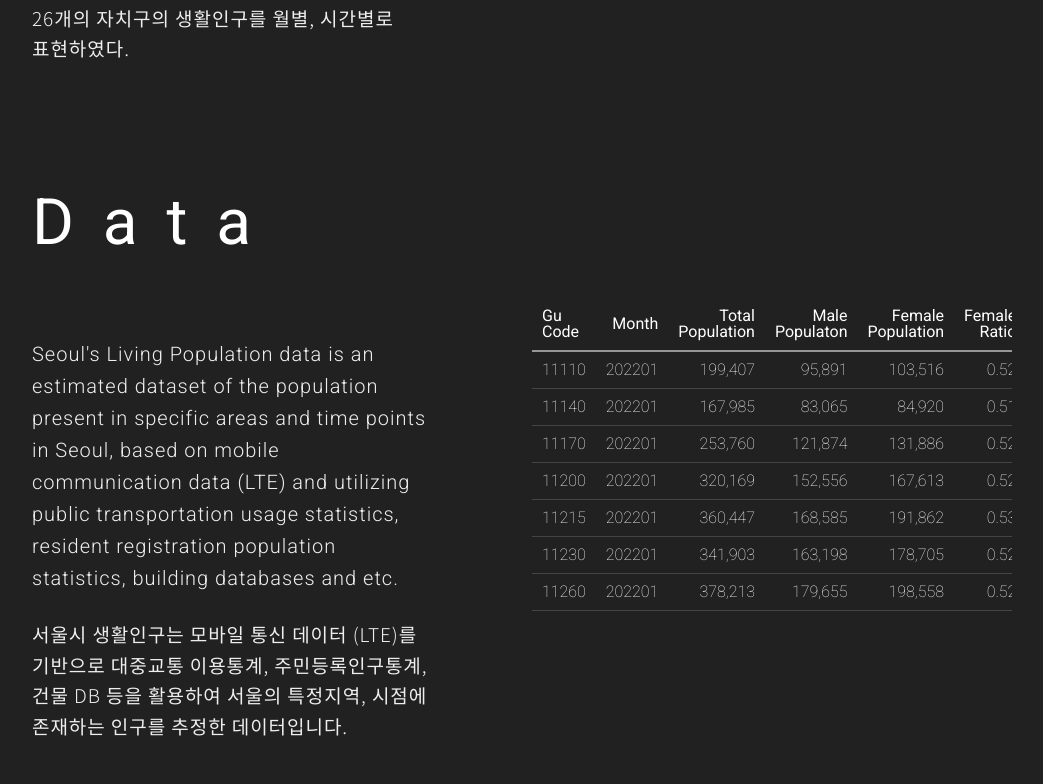
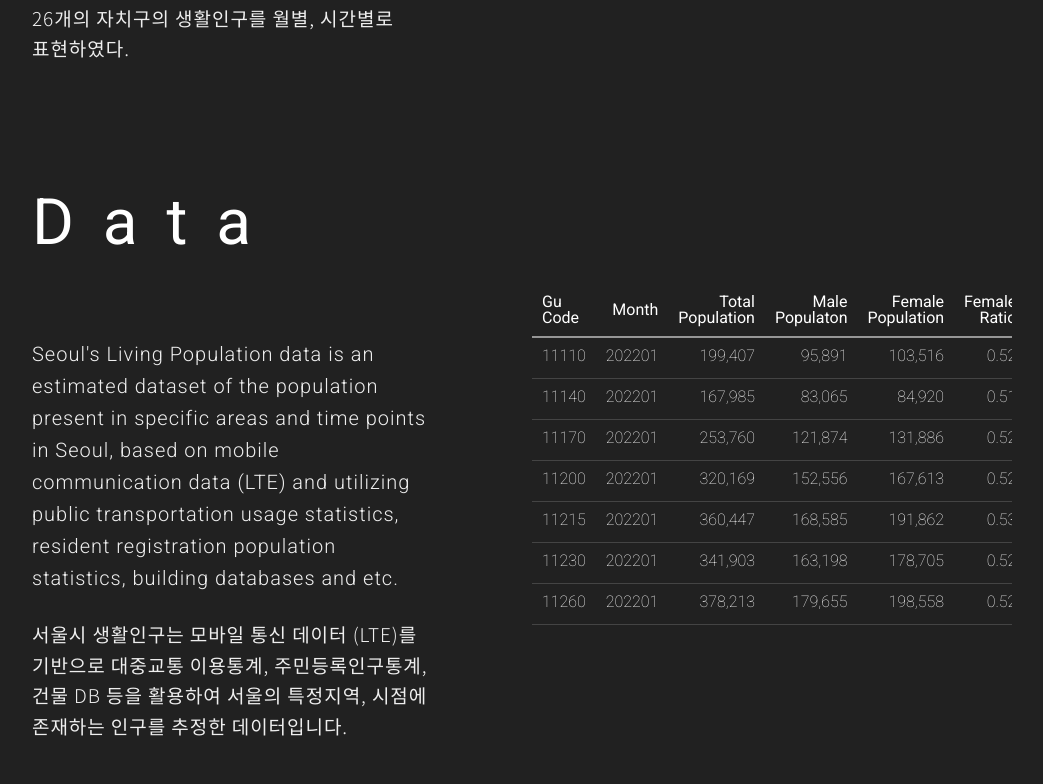
Before and after one commit to Aete/population-garden, a React (Vite) app: page / in a window 1280 px wide. Shown: the part 1412-2196 px from the top of the page, without its empty margins (118-1161 px from the left). Built offline with nearby package versions, Linux system fonts and the light colour scheme.

Commit message:
테이블 스크롤 스타일링링

```diff
--- a/src/components/Data/Table.tsx
+++ b/src/components/Data/Table.tsx
@@ -16,6 +16,7 @@ const TableContainer = styled.div`
 `;
 
 const TableFlexContainer = styled.div`
+  width: 100%;
   display: flex;
   align-items: center;
   padding-bottom: 20px;
@@ -38,6 +39,7 @@ const TableFlexContainer = styled.div`
 `;
 const StyledTable = styled.table`
   color: white;
+  width: 100%;
 `;
 
 const StyledTh = styled.th`
@@ -45,12 +47,14 @@ const StyledTh = styled.th`
   padding: 10px;
   text-align: left;
   vertical-align: middle;
+  height: 30px;
 `;
 
 const StyledTd = styled.td`
   border-bottom: 1px solid #444;
   padding: 10px;
   font-weight: 200;
+  height: 20px;
 `;
 
 const StyleThRight = styled(StyledTh)`
```
